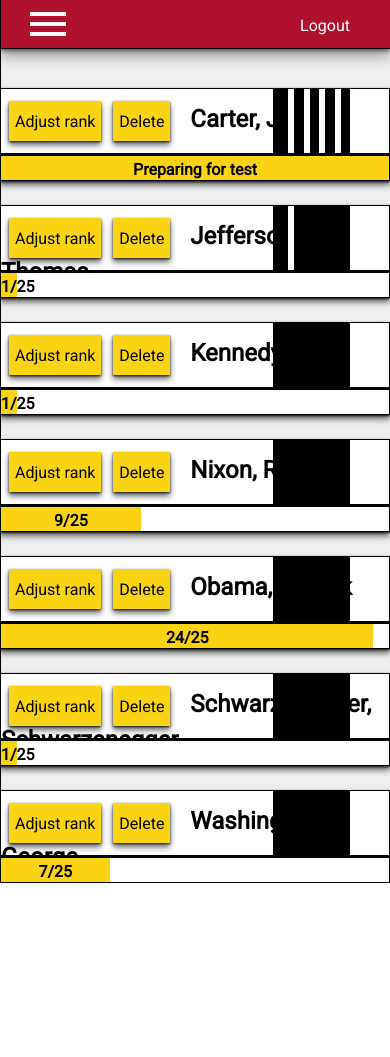
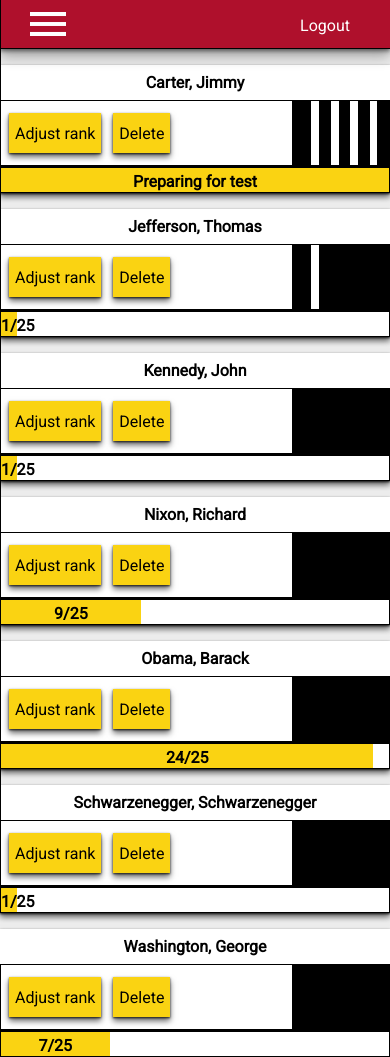
Before and after one commit to ddmaness/vmi-roster, a Flask app: page /edit in a window 390 px wide. Before the commit the page ends 883 px from the top, so only its background shows below. Run offline with Flask 2, Linux system fonts and the light colour scheme; a user stored in the database is signed in; some libraries are stand-ins or nearby versions.

Commit message:
add responsive design to belts

```diff
--- a/static/stylesheet/styles.css
+++ b/static/stylesheet/styles.css
@@ -175,6 +175,16 @@ a.nav_item.off_screen{
     box-shadow: 0 1px 2px 0 rgba(0, 0, 0, .8), 0 4px 6px 0 rgba(0, 0, 0, .6); /*taken from w3 page on shadows */
 }
 
+.name_display_mobile{
+    display:none;
+    font-weight: bold;
+    background-color: #FFFFFF;
+    font-size:24px;
+    padding:8px;
+    text-align:center;
+    margin-top:16px;
+}
+
 .cadet_info.view{
     height:48px;
     padding-left:16px;
@@ -338,7 +348,31 @@ a.nav_item.off_screen{
         transform: translate(0,0);
     }
 
+@media screen and (max-width:900px){
+    .stripes_bar{
+        right: 0;
+    }
+}
+
+@media screen and (max-width: 800px) {
+    .important.belt_names{
+        font-size:16px;
+    }
+}
+
+@media screen and (max-width:620px){
+    .stripes_bar{
+        width:10%
+    }
+}
+
 @media screen and (max-width:550px){
+    .position_holder{
+        display:none;
+    }
+    .navbar{
+        position:relative;
+    }
 
     .menu_tray_icon{
         display:inline !important;
@@ -357,4 +391,24 @@ a.nav_item.off_screen{
         width: 300px;
         border-bottom:1px solid black;
     }
+
+    .name_display_mobile{
+        display: block;
+    }
+
+    .cadet_info{
+        margin-top:0;
+    }
+    .important.important.belt_names{
+        display:none;
+    }
+    .stripes_bar{
+        width: 25%;
+    }
 }
+
+@media screen and (max-width:450px){
+    .name_display_mobile{
+        font-size:16px;
+    }
+}
--- a/templates/edit.html
+++ b/templates/edit.html
@@ -9,10 +9,13 @@
 
     {% for cadet in cadets %}
         <div class="card">
+            <div class="name_display_mobile">
+                {{ cadet.last_name.capitalize() }},  {{ cadet.first_name.capitalize() }}
+            </div>
             <div class="cadet_info" id="{{ cadet.rank }}">
-                <a href="/adjust_rank/{{cadet.first_name}},{{cadet.last_name}}"/><button class="adjust_rank">Adjust rank</button></a>
-                <a href="/delete/{{cadet.first_name}},{{cadet.last_name}}"/><button>Delete</button></a>
-                <span class="important">{{ cadet.last_name.capitalize() }},  {{ cadet.first_name.capitalize() }}</span>
+                <a href="/adjust_rank/{{cadet.first_name}},{{cadet.last_name}}"/><button class="adjust_rank belt_button">Adjust rank</button></a>
+                <a href="/delete/{{cadet.first_name}},{{cadet.last_name}}"/><button class="belt_button">Delete</button></a>
+                <span class="important belt_names">{{ cadet.last_name.capitalize() }},  {{ cadet.first_name.capitalize() }}</span>
                 <div class="stripes_bar">
                     <div class="stripe num{% if cadet.attendance_current_rank > 99 %}4{% else %}{{ ((cadet.attendance_current_rank-(cadet.attendance_current_rank%25))/25)|int }}{% endif %} first_stripe">
                     </div>
--- a/templates/view.html
+++ b/templates/view.html
@@ -9,8 +9,11 @@
 
     {% for cadet in cadets %}
         <div class="card">
+            <div class="name_display_mobile">
+                {{ cadet.last_name.capitalize() }},  {{ cadet.first_name.capitalize() }}
+            </div>
             <div class="cadet_info view" id="{{ cadet.rank }}">
-                <span class="important">{{ cadet.last_name.capitalize() }},  {{ cadet.first_name.capitalize() }}</span>
+                <span class="important belt_names">{{ cadet.last_name.capitalize() }},  {{ cadet.first_name.capitalize() }}</span>
                 <div class="stripes_bar">
                     <div class="stripe num{% if cadet.attendance_current_rank > 99 %}4{% else %}{{ ((cadet.attendance_current_rank-(cadet.attendance_current_rank%25))/25)|int }}{% endif %} first_stripe">
                     </div>
```
Also changed, not shown: templates/add.html (+5 -2 lines), cadet.db.
